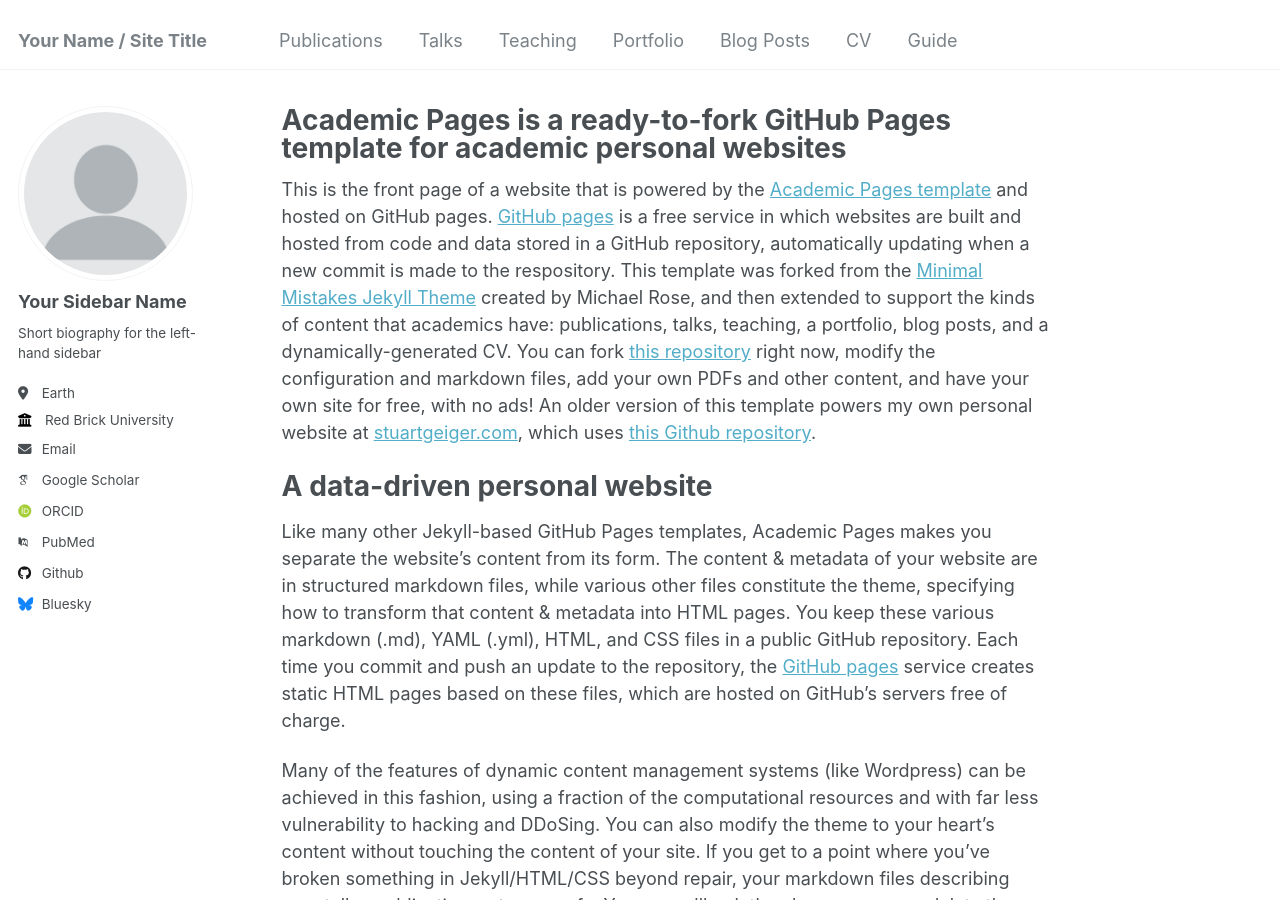
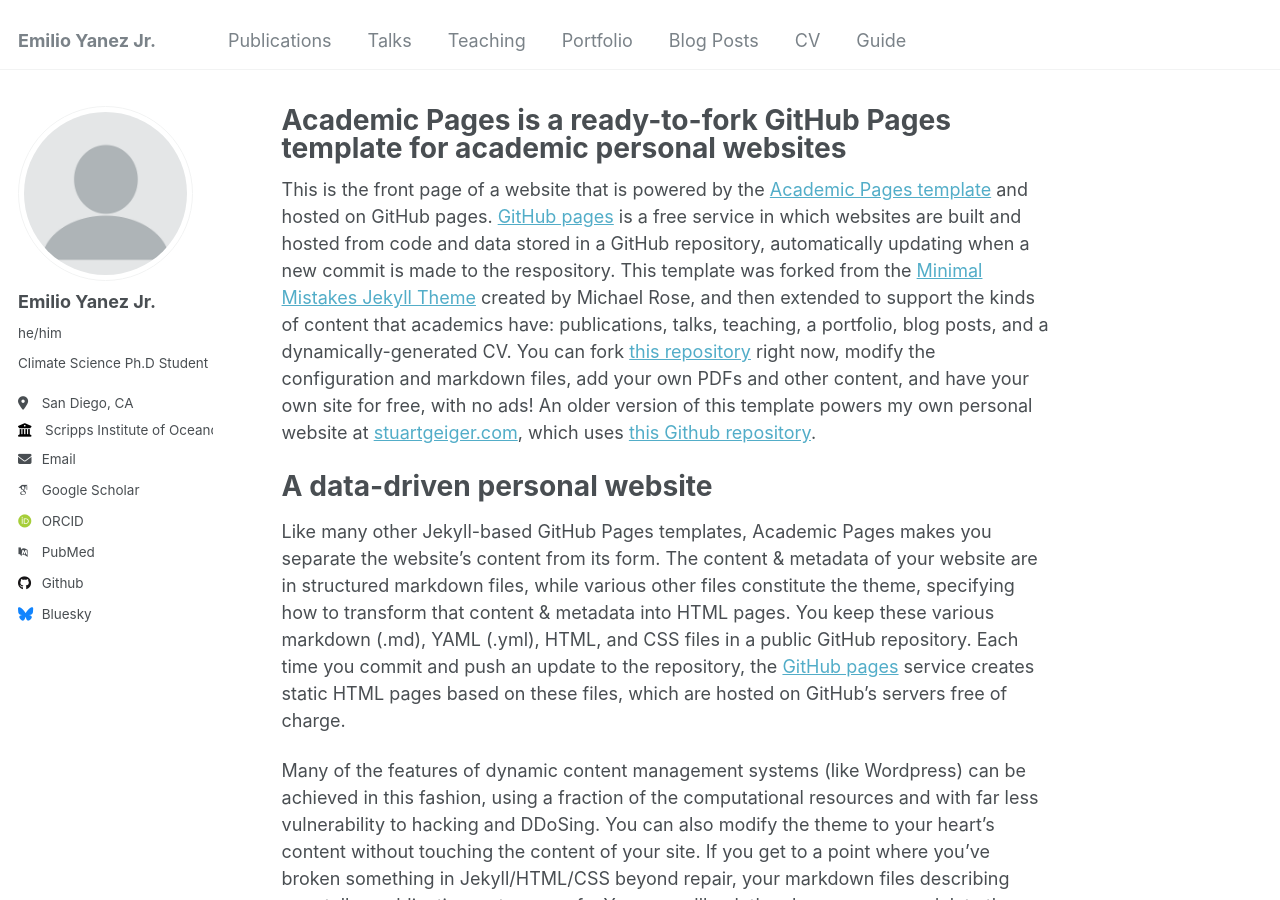
Before and after one commit to emilioy33/emilioy33.github.io, a Jekyll site: the page built from _pages/about.md, in a window 1280 px wide and 900 px high. Built offline with Jekyll 4.4.1, drawn with Linux system fonts in a browser that asks for light colours; some web fonts are replaced.

Commit message:
Update _config.yml

```diff
--- a/_config.yml
+++ b/_config.yml
@@ -8,7 +8,7 @@
 
 # Basic Site Settings
 locale                   : "en-US"
-title                    : "Your Name / Site Title"
+title                    : "Emilio Yanez Jr."
 title_separator          : "-"
 name                     : &name "Your Name"
 description              : &description "personal description"
@@ -22,13 +22,13 @@
 author:
   # Biographic information
   avatar           : "profile.png"
-  name             : "Your Sidebar Name"
-  pronouns         : # example: "she/her"
-  bio              : "Short biography for the left-hand sidebar"
-  location         : "Earth"
-  employer         : "Red Brick University"
+  name             : "Emilio Yanez Jr."
+  pronouns         : "he/him"
+  bio              : "Climate Science Ph.D Student"
+  location         : "San Diego, CA"
+  employer         : "Scripps Institute of Oceanography"
   uri              : # URL
-  email            : "none@example.org"
+  email            : "e2yanez@ucsd.edu"
 
   # Academic websites
   arxiv            : # URL - Update with the correct link to your profile
```
